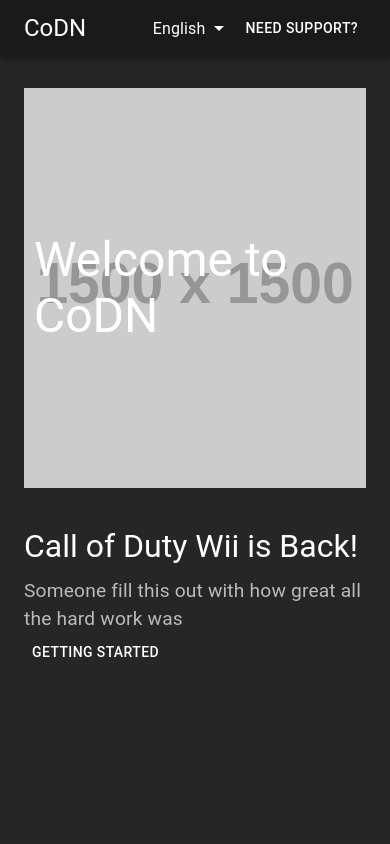
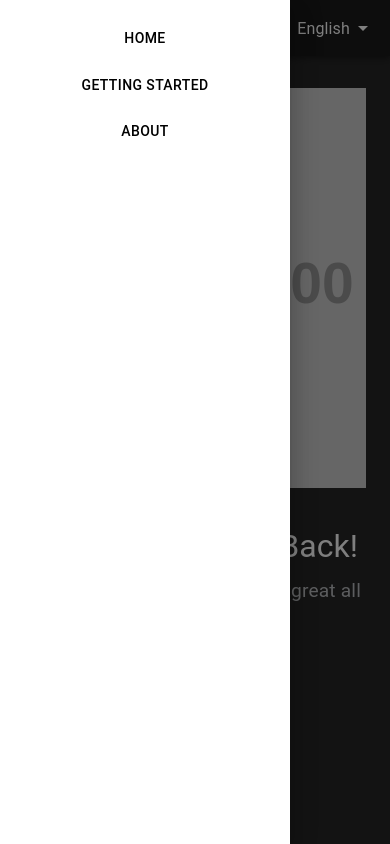
Before and after one commit to MrBunBuns/BO-Website, a React (Create React App) app: page / in a window 390 px wide. Both pictures are taken after a click on the button "CoDN". Built offline with nearby package versions, Linux system fonts and the light colour scheme.

Commit message:
Added tabs and drawer for mobile

```diff
--- a/src/components/HeaderBar.js
+++ b/src/components/HeaderBar.js
@@ -7,7 +7,12 @@
   FormControl,
   Select,
   MenuItem,
-  Box
+  Box,
+  Stack,
+  useMediaQuery,
+  Drawer,
+  IconButton
+
 } from '@mui/material';
 import { LanguageContext } from '../contexts/LanguageContext';
 import ArrowDropDownIcon from '@mui/icons-material/ArrowDropDown';
@@ -15,23 +20,36 @@
 import en from '../assests/languages/en.json'; // English translations
 import es from '../assests/languages/es.json'; // Spanish translations
 import { useNavigate } from 'react-router-dom';
+import MenuIcon from '@mui/icons-material/Menu';
 
 const translations = { en, es };
 
 const Header = () => {
   const { language, setLanguage } = useContext(LanguageContext);
+  const [drawerOpen, setDrawerOpen] = useState(false);
+
   const [buttonText, setButtonText] = useState(translations[language].supportButton);
   const theme = useTheme();
+  const isMobile = !useMediaQuery(theme.breakpoints.down('sm'));
 
   const navigate = useNavigate();
   const handleHomeRedirect = () => {
     navigate('/');
+    setDrawerOpen(false);
   };
 
   const handleLanguageChange = (event) => {
     setLanguage(event.target.value);
   };
 
+  const handleClick = () => {
+    setDrawerOpen(false);
+    navigate('/getting-started');
+  };
+
+  const toggleDrawer = (open) => () => {
+    setDrawerOpen(open);
+  };
   // On language switch we update button
   useEffect(() => {
     setButtonText(translations[language].supportButton);
@@ -45,7 +63,9 @@
       }}
     >
       <Toolbar sx={{ display: 'flex', justifyContent: 'space-between', width: '100%' }}>
-        <Button
+        <Stack direction='row'>
+        {isMobile ? (
+          <Button
           onClick={handleHomeRedirect}
           sx={{
             textTransform: 'none',
@@ -57,6 +77,26 @@
             CoDN
           </Typography>
         </Button>
+
+          ) : (
+             // Mobile menu icon
+             <IconButton
+             color="inherit"
+             edge="start"
+             onClick={toggleDrawer(true)}
+             sx={{ mr: 2 }}
+           >
+             <MenuIcon />
+             <Typography variant="h5" marginLeft={1} component="div">
+               CoDN
+            </Typography>
+           </IconButton>
+          )}
+          {isMobile && <Stack direction={'row'}>
+            <Button onClick={handleClick} style={{ color: '#fff', marginLeft:'50px', textDecoration: 'none' }}>Getting Started</Button>
+            <Button onClick={handleClick} style={{ color: '#fff', marginLeft:'20px', textDecoration: 'none' }}>About</Button>
+          </Stack>}
+        </Stack>
 
         <Box sx={{ display: 'flex', alignItems: 'center', marginRight: '24px' }}>
           <FormControl>
@@ -86,15 +126,41 @@
             </Select>
           </FormControl>
 
-          <Button
+          {isMobile && <Button
             color="inherit"
             onClick={() => alert('Contact button clicked!')}
             sx={{ mr: 2 }}
           >
             {buttonText}
+          </Button>}
+        </Box>
+      </Toolbar>
+      {/* Drawer for mobile menu */}
+      <Drawer
+        anchor="left"
+        open={drawerOpen}
+        onClose={toggleDrawer(false)}
+      >
+        <Box
+          sx={{
+            width: 250,
+            padding: '20px',
+            display: 'flex',
+            flexDirection: 'column',
+          }}
+          role="presentation"
+        >
+          <Button onClick={handleHomeRedirect} sx={{ textAlign: 'left', color: '#000', marginBottom: '10px' }}>
+            Home
+          </Button>
+          <Button onClick={handleClick} sx={{ textAlign: 'left', color: '#000', marginBottom: '10px' }}>
+            Getting Started
+          </Button>
+          <Button onClick={handleClick} sx={{ textAlign: 'left', color: '#000', marginBottom: '10px' }}>
+            About
           </Button>
         </Box>
-      </Toolbar>
+      </Drawer>
     </AppBar>
   );
 };
--- a/src/pages/HomePage.js
+++ b/src/pages/HomePage.js
@@ -50,7 +50,7 @@
             <Typography variant="body1" sx={{ color: theme.palette.text.secondary, fontSize: { xs: '1.2rem', sm: '1.5rem', md: '1.2em' } }}>
                 { description }
             </Typography>
-            <Button onClick={handleClick} style={{ color: '#fff', textDecoration: 'none' }}>Getting Started</Button>
+            <Button onClick={handleClick} style={{ color: '#fff', textDecoration: 'none'}}>Get Connected</Button>
 
         </Box>
 
```
